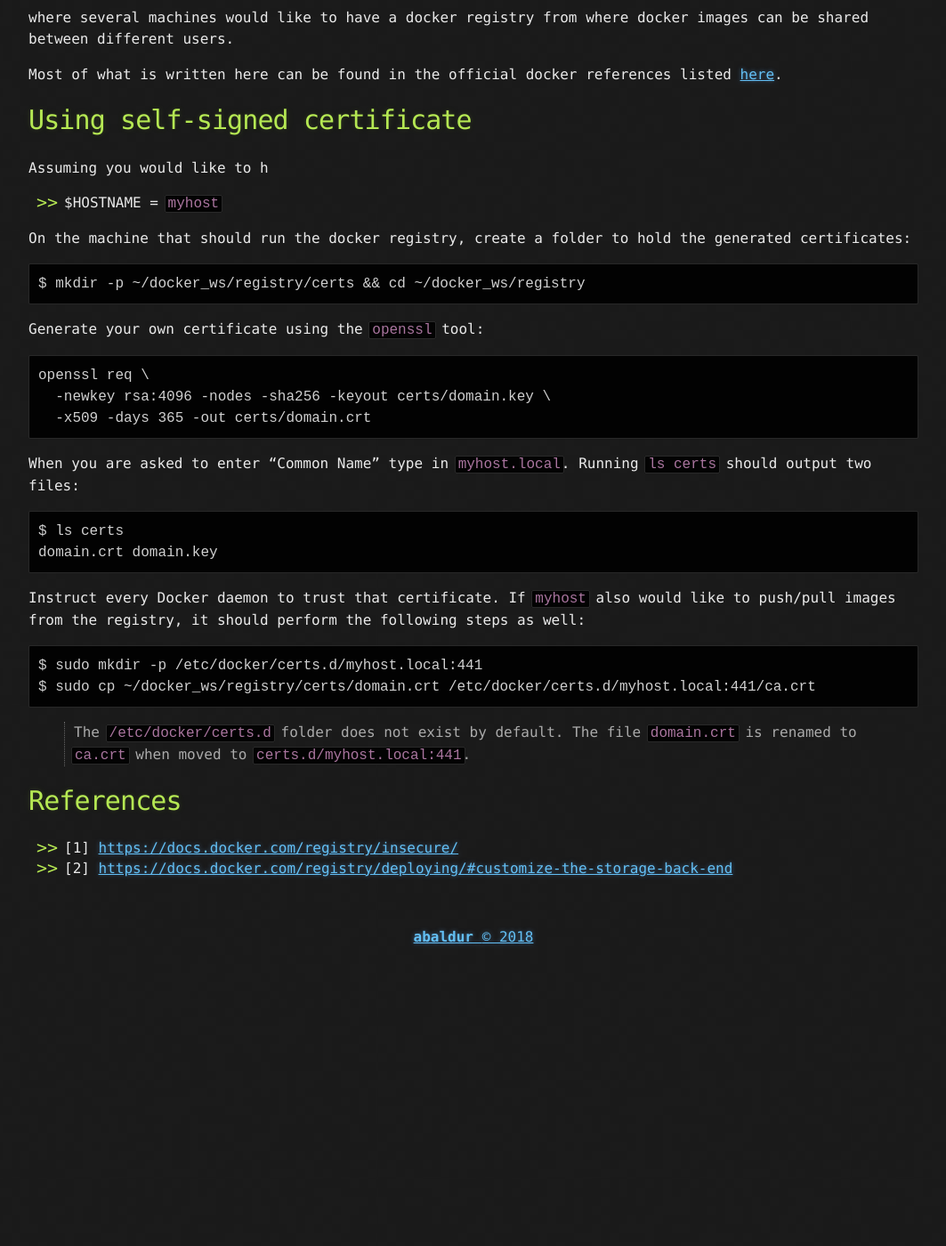
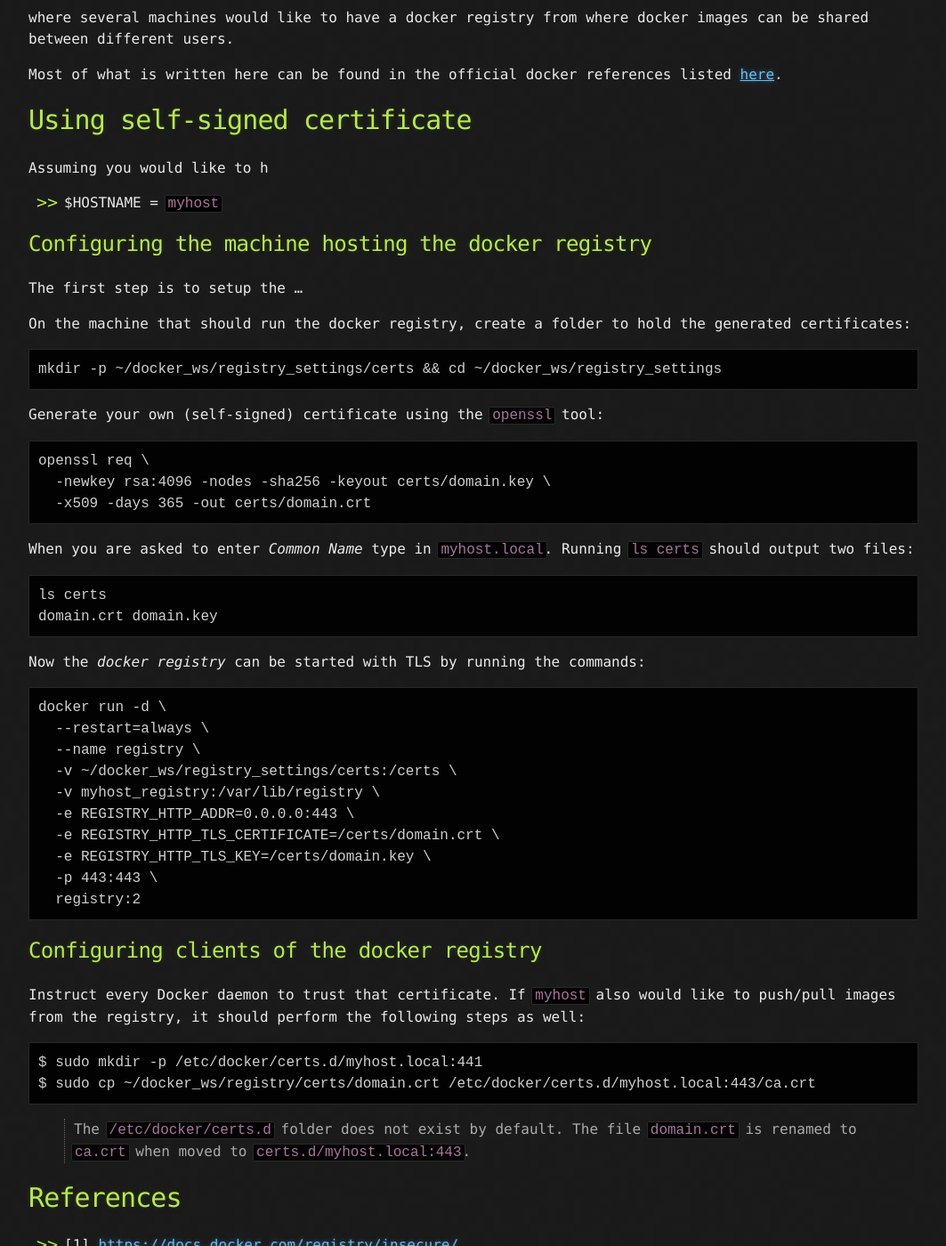
Before and after one commit to abaldur/abaldur-bu.github.io, a Jekyll site: the page built from _posts/2018-07-08-Docker-Registry.md, in a window 1280 px wide and 1400 px high, scrolled down 272 px. Shown: the whole window at 89% size, without its empty margins (108-1171 px from the left). Built offline with Jekyll 4.4.1, drawn with Linux system fonts in a browser that asks for light colours; before the commit the page ends 1329 px from its top, so only the background shows below that; some of the changed text lies outside the part shown.

Commit message:
fix: Added docker run command.

````diff
--- a/_posts/2018-07-08-Docker-Registry.md
+++ b/_posts/2018-07-08-Docker-Registry.md
@@ -17,13 +17,17 @@ Assuming you would like to h
 
 * $HOSTNAME = `myhost`
 
+## [](#header-2)Configuring the machine hosting the docker registry
+
+The first step is to setup the ...
+
 On the machine that should run the docker registry, create a folder to hold the generated certificates:
 
 ```
-$ mkdir -p ~/docker_ws/registry/certs && cd ~/docker_ws/registry
+mkdir -p ~/docker_ws/registry_settings/certs && cd ~/docker_ws/registry_settings
 ```
 
-Generate your own certificate using the `openssl` tool:
+Generate your own (self-signed) certificate using the `openssl` tool:
 
 ```
 openssl req \
@@ -31,22 +35,40 @@ openssl req \
   -x509 -days 365 -out certs/domain.crt
 ```
 
-When you are asked to enter "Common Name" type in `myhost.local`. Running `ls certs` should output two files:
+When you are asked to enter *Common Name* type in `myhost.local`. Running `ls certs` should output two files:
 
 ```
-$ ls certs
+ls certs
 domain.crt domain.key
 ```
+
+Now the *docker registry* can be started with TLS by running the commands:
+
+```
+docker run -d \
+  --restart=always \
+  --name registry \
+  -v ~/docker_ws/registry_settings/certs:/certs \
+  -v myhost_registry:/var/lib/registry \
+  -e REGISTRY_HTTP_ADDR=0.0.0.0:443 \
+  -e REGISTRY_HTTP_TLS_CERTIFICATE=/certs/domain.crt \
+  -e REGISTRY_HTTP_TLS_KEY=/certs/domain.key \
+  -p 443:443 \
+  registry:2
+```
+
+## [](#header-2)Configuring clients of the docker registry
+
 
 Instruct every Docker daemon to trust that certificate. If `myhost` also would like to push/pull images from the registry, it should perform the following steps as well:
 
 ```
 $ sudo mkdir -p /etc/docker/certs.d/myhost.local:441
-$ sudo cp ~/docker_ws/registry/certs/domain.crt /etc/docker/certs.d/myhost.local:441/ca.crt
+$ sudo cp ~/docker_ws/registry/certs/domain.crt /etc/docker/certs.d/myhost.local:443/ca.crt
 ```
 
 > The `/etc/docker/certs.d` folder does not exist by default.
-> The file `domain.crt` is renamed to `ca.crt` when moved to `certs.d/myhost.local:441`.
+> The file `domain.crt` is renamed to `ca.crt` when moved to `certs.d/myhost.local:443`.
 
 # [](#header-1)References
 
````
Also changed, not shown: other parts of _posts/2018-07-08-Docker-Registry.md (+1 -1 lines).
